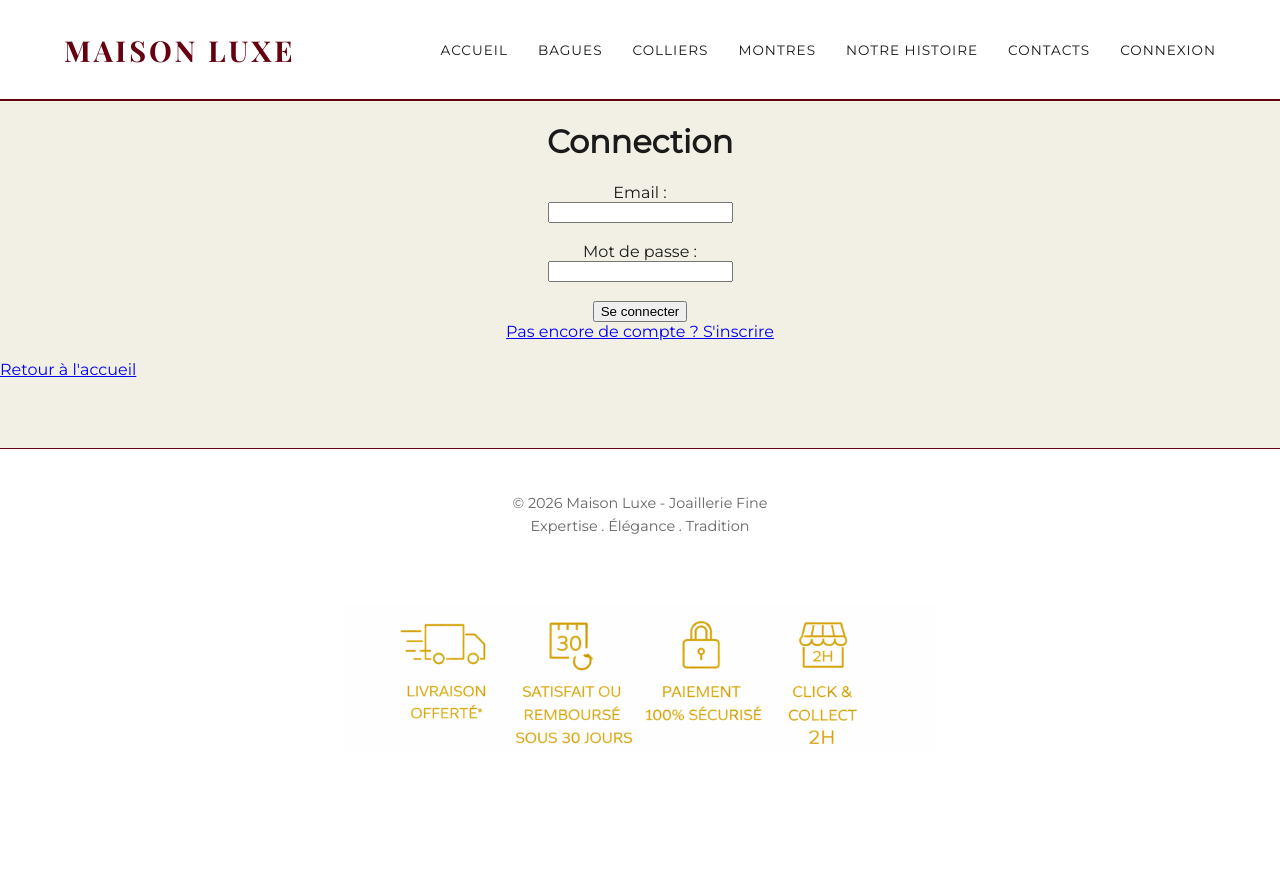
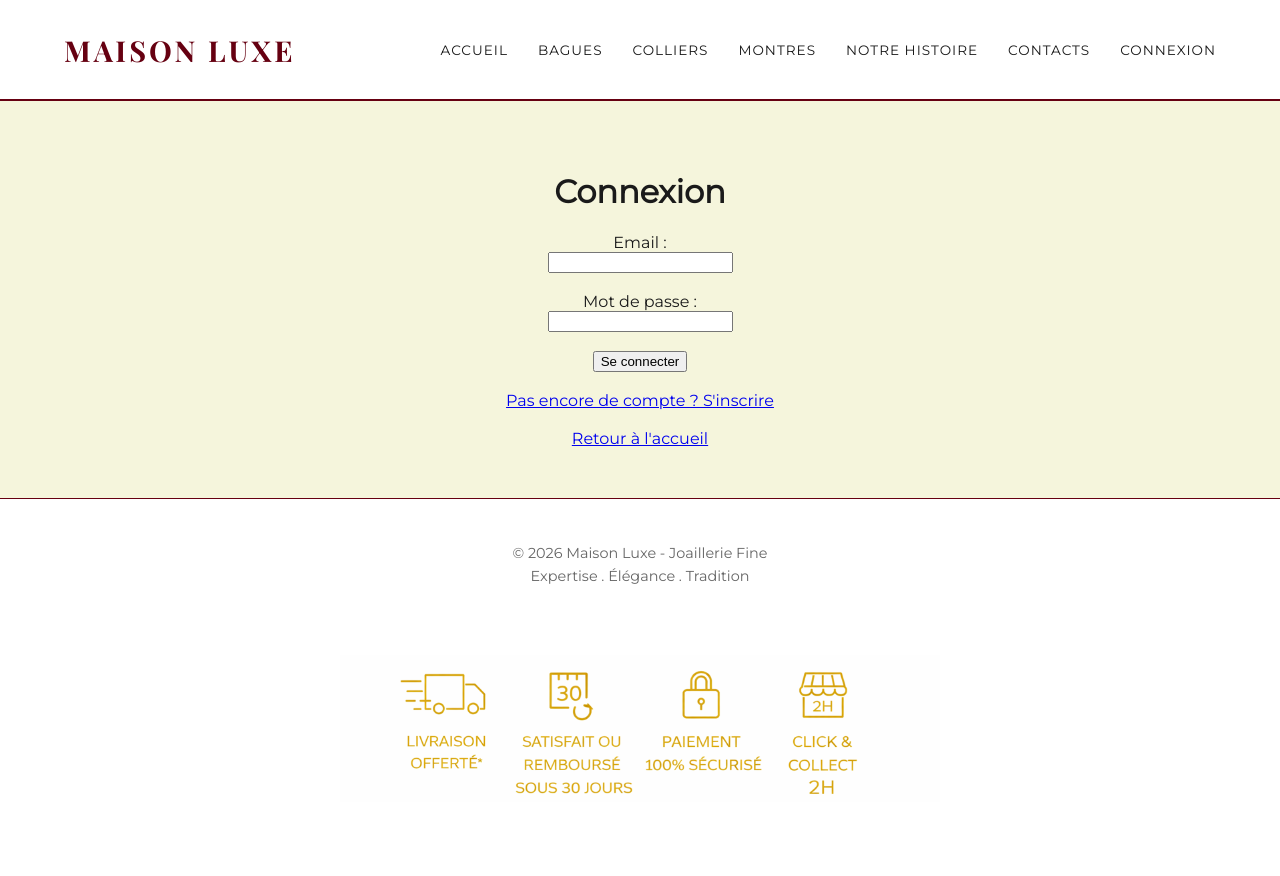
Before and after one commit to Vickkkesp/Project-info-S1-1A, a Flask app: page /page02 in a window 1280 px wide. Before the commit the page ends 744 px from the top, so only its background shows below. Run offline with Flask 3, Linux system fonts and the light colour scheme.

Commit message:
page connexion

```diff
--- a/Code/templates/autentification.html
+++ b/Code/templates/autentification.html
@@ -1,23 +1,16 @@
 {% extends "base.html" %}
 
-{% set titre = "Connection" %}
+{% set titre = "Connexion" %}
 
 {% block content %}
-<style>
-    body {
-        background-color: rgba(222, 218, 187, 0.382);
-
-    }
-</style>
-<center>
-    <h1>Connection</h1>
+<div style="text-align: center; padding-top: 50px;">
+    <h1>Connexion</h1>
 
     {% if message %}
         <p style="color:red;">{{ message }}</p>
     {% endif %}
 
-
-    <form method="POST" action ="/login">
+    <form method="POST" action="/login" style="max-width: 400px; margin: 0 auto;">
         <label for="email">Email :</label><br>
         <input type="text" id="email" name="email" required><br><br>
 
@@ -27,10 +20,9 @@
         <button type="submit">Se connecter</button>
     </form>
 
-
-    <a href="/page01">Pas encore de compte ? S'inscrire</a></center>
-
-<br>
+    <br>
+    <a href="/page01">Pas encore de compte ? S'inscrire</a>
+    <br><br>
     <a href="/">Retour à l'accueil</a>
-    <br><br>
+</div>
 {% endblock %}
--- a/Code/templates/base.html
+++ b/Code/templates/base.html
@@ -18,7 +18,7 @@
                 <li><a href="/page8">Montres</a></li>
                 <li><a href="/page11">Notre Histoire</a></li>
                 <li><a href="/page12">Contacts</a></li>
-                <li><a href="/page0">Connexion</a></li>
+                <li><a href="/page01">Connexion</a></li>
 
 
             </ul>
```
Also changed, not shown: Code/templates/creation_compte.html (+10 -13 lines).
